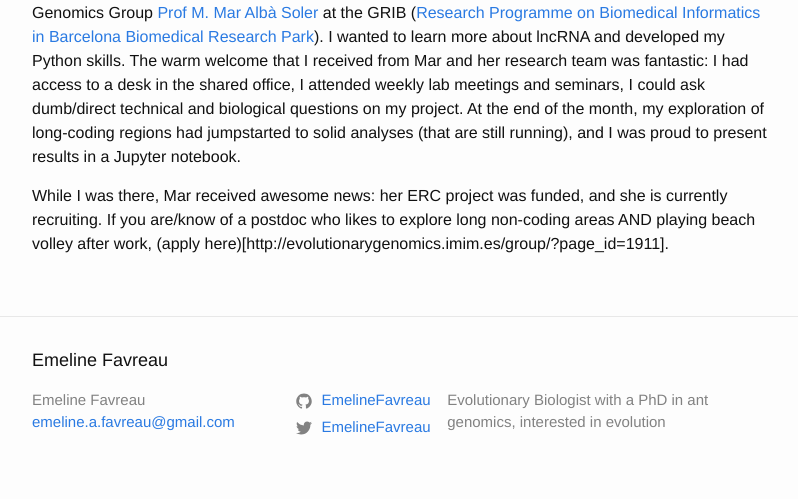
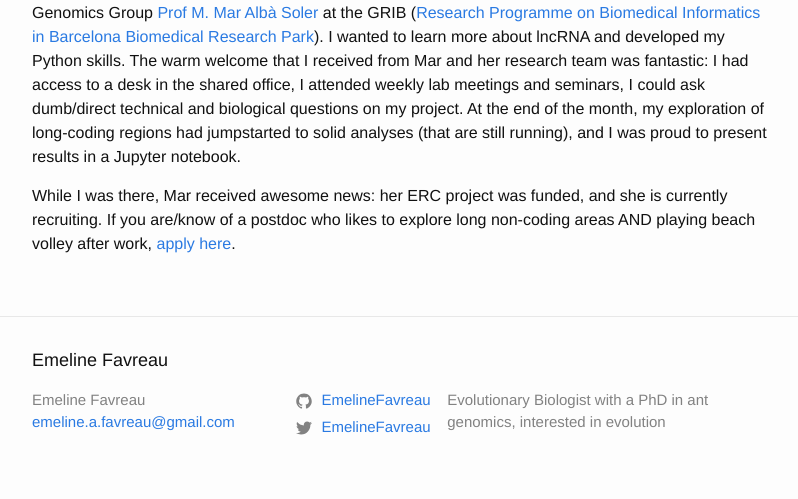
Before and after one commit to EmelineFavreau/EmelineFavreau.github.io, a Jekyll site: the page built from _posts/2022-06-07-ESEB_grant.md, in a window 1280 px wide. Shown: the part 715-1214 px from the top of the page, without its empty margins (238-1036 px from the left). Built offline with Jekyll 4.4.1, drawn with Linux system fonts in a browser that asks for light colours.

Commit message:
fixing link

```diff
--- a/_posts/2022-06-07-ESEB_grant.md
+++ b/_posts/2022-06-07-ESEB_grant.md
@@ -11,4 +11,4 @@ _The view next to the building, with Mar and her group walking back from a lunch
 
 In March 2022, I travelled to Barcelona and spent the month collaborating with Head of Evolutionary Genomics Group [Prof M. Mar Albà Soler](https://t.co/je6biDoDmj) at the GRIB ([Research Programme on Biomedical Informatics in Barcelona Biomedical Research Park](http://grib.imim.es/about-us/)). I wanted to learn more about lncRNA and developed my Python skills. The warm welcome that I received from Mar and her research team was fantastic: I had access to a desk in the shared office, I attended weekly lab meetings and seminars, I could ask dumb/direct technical and biological questions on my project. At the end of the month, my exploration of long-coding regions had jumpstarted to solid analyses (that are still running), and I was proud to present results in a Jupyter notebook.
 
-While I was there, Mar received awesome news: her ERC project was funded, and she is currently recruiting. If you are/know of a postdoc who likes to explore long non-coding areas AND playing beach volley after work, (apply here)[http://evolutionarygenomics.imim.es/group/?page_id=1911].
+While I was there, Mar received awesome news: her ERC project was funded, and she is currently recruiting. If you are/know of a postdoc who likes to explore long non-coding areas AND playing beach volley after work, [apply here](http://evolutionarygenomics.imim.es/group/?page_id=1911).
```
